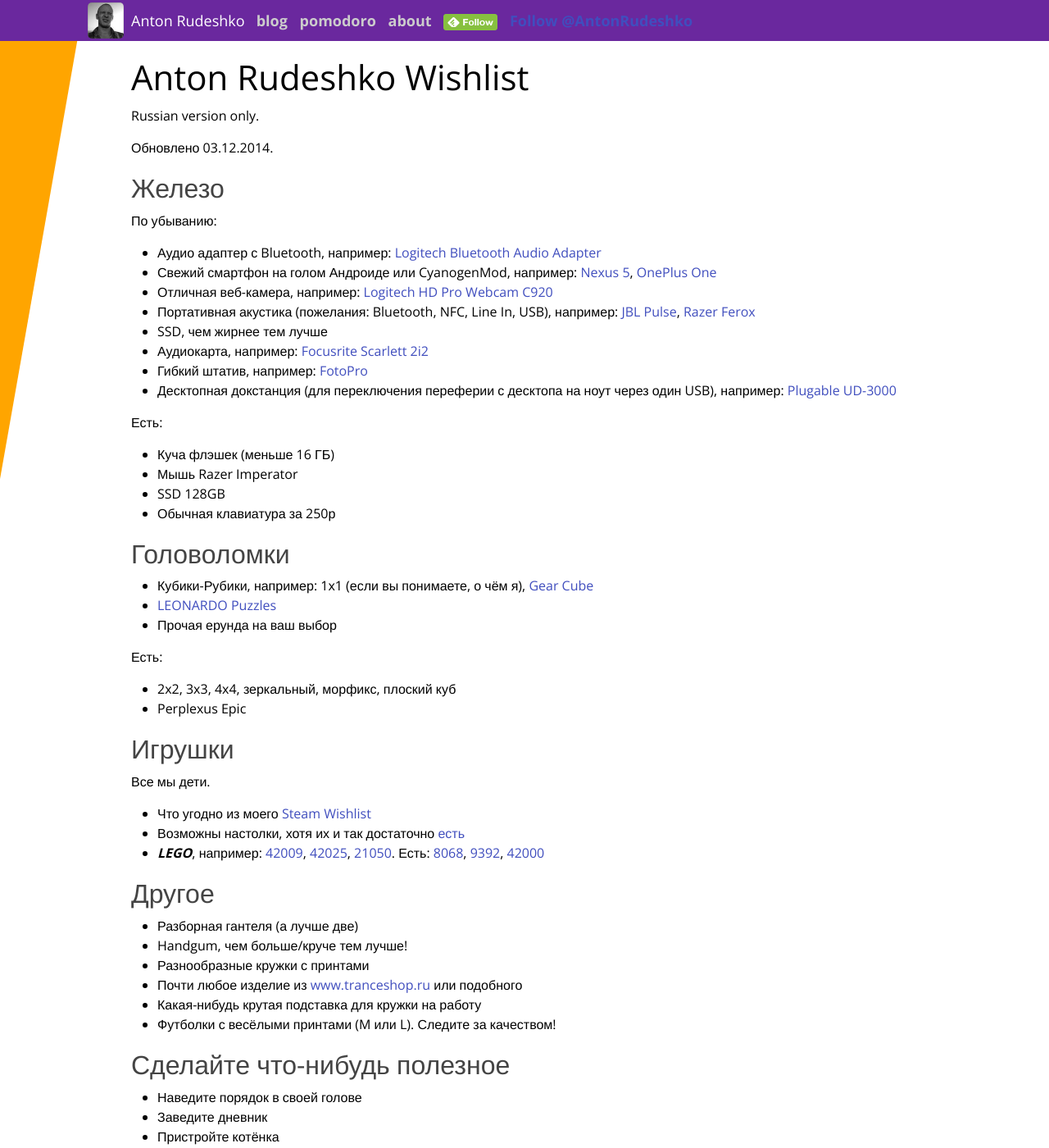
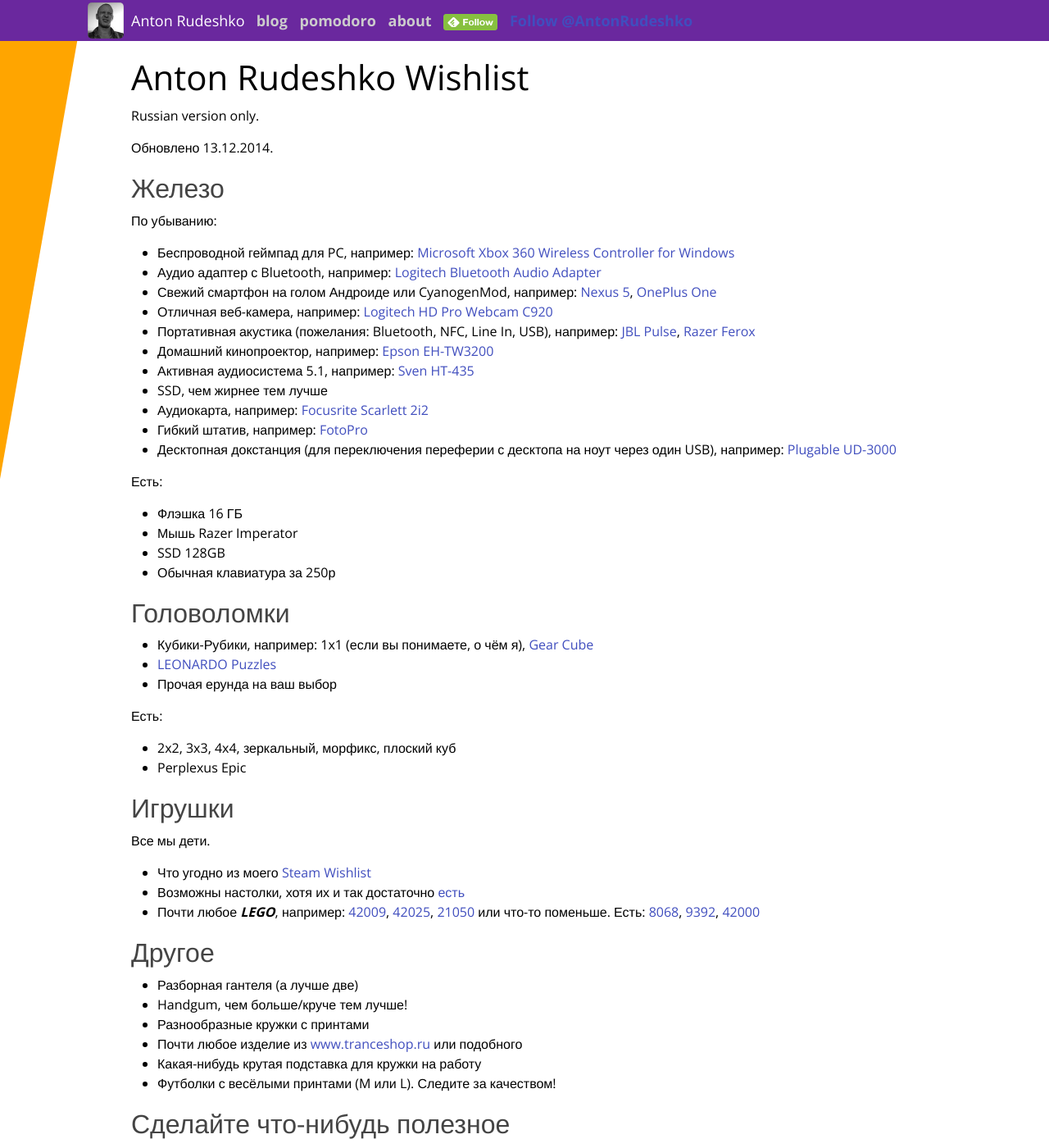
Before and after one commit to anton-rudeshko/anton-rudeshko.github.io, a Jekyll site: the page built from wishlist/index.md, in a window 1280 px wide and 1400 px high. Shown: the whole window at 82% size. Built offline with Jekyll 4.4.1, drawn with Linux system fonts in a browser that asks for light colours; Markdown is read by kramdown in place of the engine named in the settings; comment, search, counter and statistics services are not loaded.

Commit message:
Updated wishlist

```diff
--- a/wishlist/index.md
+++ b/wishlist/index.md
@@ -7,16 +7,19 @@ title: Anton Rudeshko Wishlist
 
 Russian version only.
 
-Обновлено 03.12.2014.
+Обновлено 13.12.2014.
 
 ## Железо
 
 По убыванию:
 
+  * Беспроводной геймпад для PC, например: [Microsoft Xbox 360 Wireless Controller for Windows](http://market.yandex.ru/model.xml?modelid=6157885&hid=91117)
   * Аудио адаптер с Bluetooth, например: [Logitech Bluetooth Audio Adapter](http://www.ulmart.ru/goods/872447)
   * Свежий смартфон на голом Андроиде или CyanogenMod, например: [Nexus 5](http://market.yandex.ru/model.xml?modelid=10564187&hid=91491), [OnePlus One](http://market.yandex.ru/model.xml?modelid=10799520&hid=91491)
   * Отличная веб-камера, например: [Logitech HD Pro Webcam C920](http://market.yandex.ru/model.xml?modelid=7878358&hid=4684840)
   * Портативная акустика (пожелания: Bluetooth, NFC, Line In, USB), например: [JBL Pulse](http://market.yandex.ru/model.xml?modelid=10580942&hid=2724669), [Razer Ferox](http://market.yandex.ru/model.xml?modelid=7332865&hid=2724669)
+  * Домашний кинопроектор, например: [Epson EH-TW3200](http://market.yandex.ru/model.xml?modelid=6414468&hid=191219)
+  * Активная аудиосистема 5.1, например: [Sven HT-435](http://market.yandex.ru/model.xml?modelid=4565730&hid=542020)
   * SSD, чем жирнее тем лучше
   * Аудиокарта, например: [Focusrite Scarlett 2i2](http://market.yandex.ru/model.xml?modelid=7754997&hid=91027)
   * Гибкий штатив, например: [FotoPro](http://gopromarket.ru/#!/Гибкий-штатив-FotoPro/p/23619897/category=7002370)
@@ -24,7 +27,7 @@ Russian version only.
 
 Есть:
 
-  * Куча флэшек (меньше 16 ГБ)
+  * Флэшка 16 ГБ
   * Мышь Razer Imperator
   * SSD 128GB
   * Обычная клавиатура за 250р
@@ -46,7 +49,7 @@ Russian version only.
 
   * Что угодно из моего [Steam Wishlist](http://steamcommunity.com/id/Tesla404/wishlist)
   * Возможны настолки, хотя их и так достаточно [есть](https://docs.google.com/document/d/1tmS6GldcGQllXxe-SeEqjR-SzQPwu74BIwmjpf7LRyk/edit)
-  * ***LEGO***, например: [42009](http://shop.lego.com/en-US/Mobile-Crane-MK-II-42009), [42025](http://shop.lego.com/en-US/Cargo-Plane-42025), [21050](http://shop.lego.com/en-US/Studio-21050). Есть: [8068](http://shop.lego.com/en-US/Rescue-Helicopter-8068), [9392](http://shop.lego.com/en-US/Quad-Bike-9392), [42000](http://shop.lego.com/en-US/Racer-42000)
+  * Почти любое ***LEGO***, например: [42009](http://shop.lego.com/en-US/Mobile-Crane-MK-II-42009), [42025](http://shop.lego.com/en-US/Cargo-Plane-42025), [21050](http://shop.lego.com/en-US/Studio-21050) или что-то поменьше. Есть: [8068](http://shop.lego.com/en-US/Rescue-Helicopter-8068), [9392](http://shop.lego.com/en-US/Quad-Bike-9392), [42000](http://shop.lego.com/en-US/Racer-42000)
 
 ## Другое
 
```
